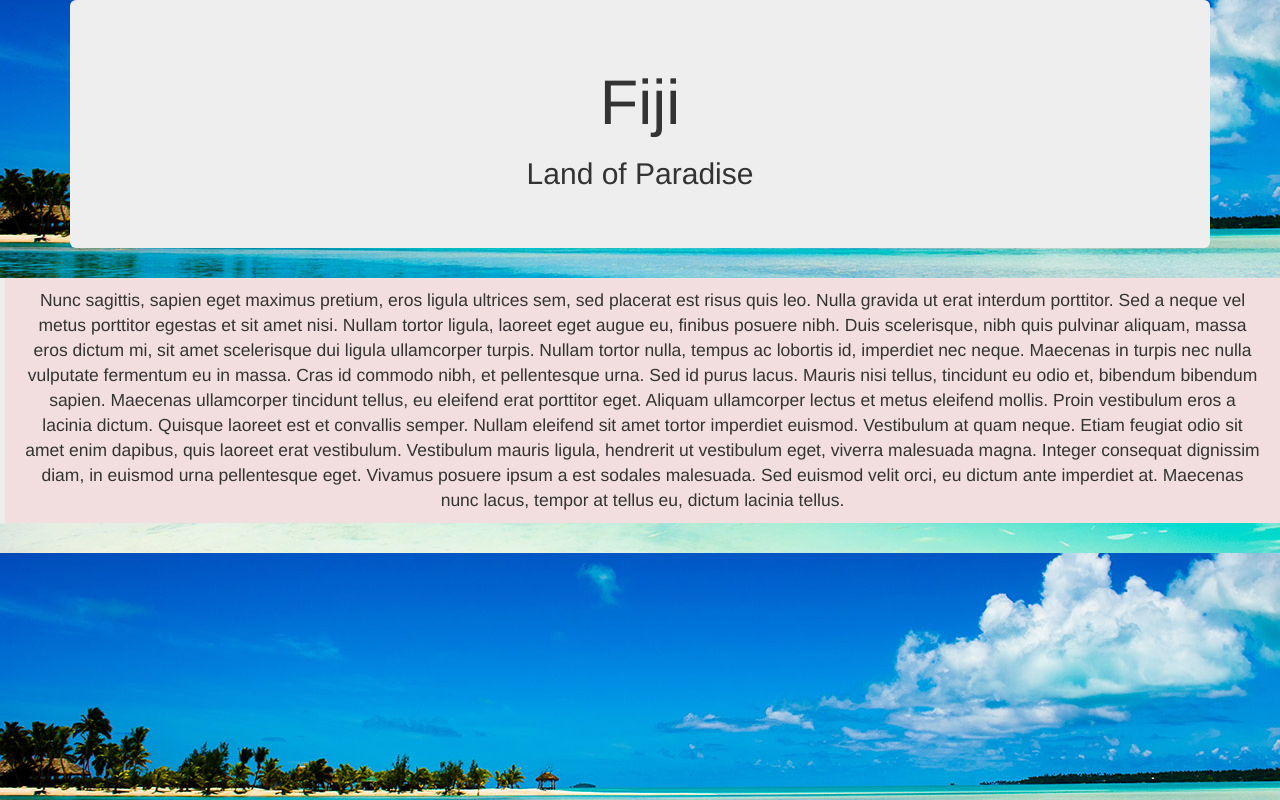
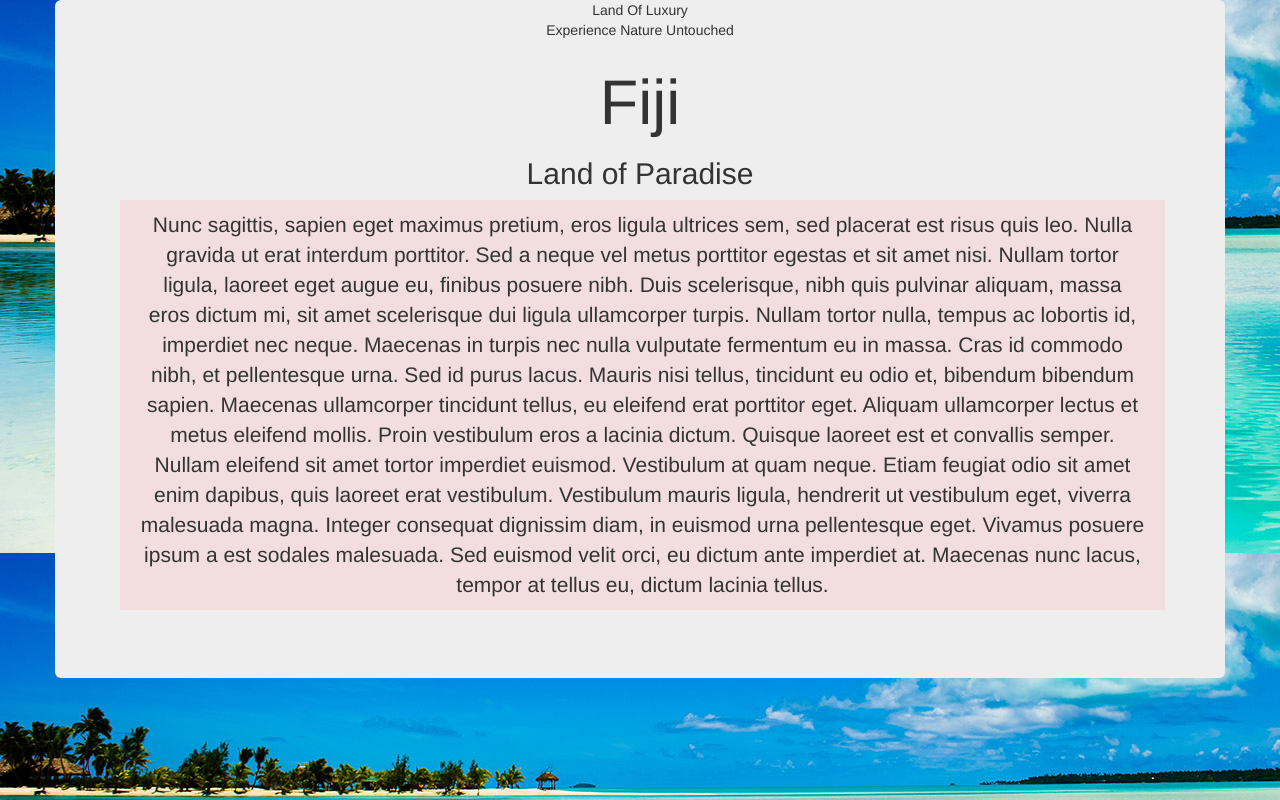
Before and after one commit to TroutMaskReplica1/vacation, a plain HTML site: page index.html in a window 1280 px wide. Drawn offline with Linux system fonts and the light colour scheme.

Commit message:
add colums

```diff
--- a/index.html
+++ b/index.html
@@ -8,14 +8,18 @@
       <link href="css/styles.css" rel ="stylesheet" type="text/css" media="all">
   <body>
     <div class="container">
-      <div class="jumbotron">
-      <h1>Fiji</h1>
-      <h2>Land of Paradise</h2>
+      <div class="row">
+         <div class="col-md-12">Land Of Luxury</div>
+         <div class="col-md-12">Experience Nature Untouched</div>
+        <div class="jumbotron">
+        <h1>Fiji</h1>
+        <h2>Land of Paradise</h2>
+    <blockquote class="bg-danger">
+    <p>Nunc sagittis, sapien eget maximus pretium, eros ligula ultrices sem, sed placerat est risus quis leo. Nulla gravida ut erat interdum porttitor. Sed a neque vel metus porttitor egestas et sit amet nisi. Nullam tortor ligula, laoreet eget augue eu, finibus posuere nibh. Duis scelerisque, nibh quis pulvinar aliquam, massa eros dictum mi, sit amet scelerisque dui ligula ullamcorper turpis. Nullam tortor nulla, tempus ac lobortis id, imperdiet nec neque. Maecenas in turpis nec nulla vulputate fermentum eu in massa. Cras id commodo nibh, et pellentesque urna. Sed id purus lacus. Mauris nisi tellus, tincidunt eu odio et, bibendum bibendum sapien. Maecenas ullamcorper tincidunt tellus, eu eleifend erat porttitor eget. Aliquam ullamcorper lectus et metus eleifend mollis. Proin vestibulum eros a lacinia dictum. Quisque laoreet est et convallis semper.
+      Nullam eleifend sit amet tortor imperdiet euismod. Vestibulum at quam neque. Etiam feugiat odio sit amet enim dapibus, quis laoreet erat vestibulum. Vestibulum mauris ligula, hendrerit ut vestibulum eget, viverra malesuada magna. Integer consequat dignissim diam, in euismod urna pellentesque eget. Vivamus posuere ipsum a est sodales malesuada. Sed euismod velit orci, eu dictum ante imperdiet at. Maecenas nunc lacus, tempor at tellus eu, dictum lacinia tellus.</p>
+    </blockquote>
       </div>
     </div>
-    <blockquote class="bg-danger">
-    <p>Nunc sagittis, sapien eget maximus pretium, eros ligula ultrices sem, sed placerat est risus quis leo. Nulla gravida ut erat interdum porttitor. Sed a neque vel metus porttitor egestas et sit amet nisi. Nullam tortor ligula, laoreet eget augue eu, finibus posuere nibh. Duis scelerisque, nibh quis pulvinar aliquam, massa eros dictum mi, sit amet scelerisque dui ligula ullamcorper turpis. Nullam tortor nulla, tempus ac lobortis id, imperdiet nec neque. Maecenas in turpis nec nulla vulputate fermentum eu in massa. Cras id commodo nibh, et pellentesque urna. Sed id purus lacus. Mauris nisi tellus, tincidunt eu odio et, bibendum bibendum sapien. Maecenas ullamcorper tincidunt tellus, eu eleifend erat porttitor eget. Aliquam ullamcorper lectus et metus eleifend mollis. Proin vestibulum eros a lacinia dictum. Quisque laoreet est et convallis semper.
-Nullam eleifend sit amet tortor imperdiet euismod. Vestibulum at quam neque. Etiam feugiat odio sit amet enim dapibus, quis laoreet erat vestibulum. Vestibulum mauris ligula, hendrerit ut vestibulum eget, viverra malesuada magna. Integer consequat dignissim diam, in euismod urna pellentesque eget. Vivamus posuere ipsum a est sodales malesuada. Sed euismod velit orci, eu dictum ante imperdiet at. Maecenas nunc lacus, tempor at tellus eu, dictum lacinia tellus.</p>
-</blockquote>
+  </div>
   </body>
 </html>
```
